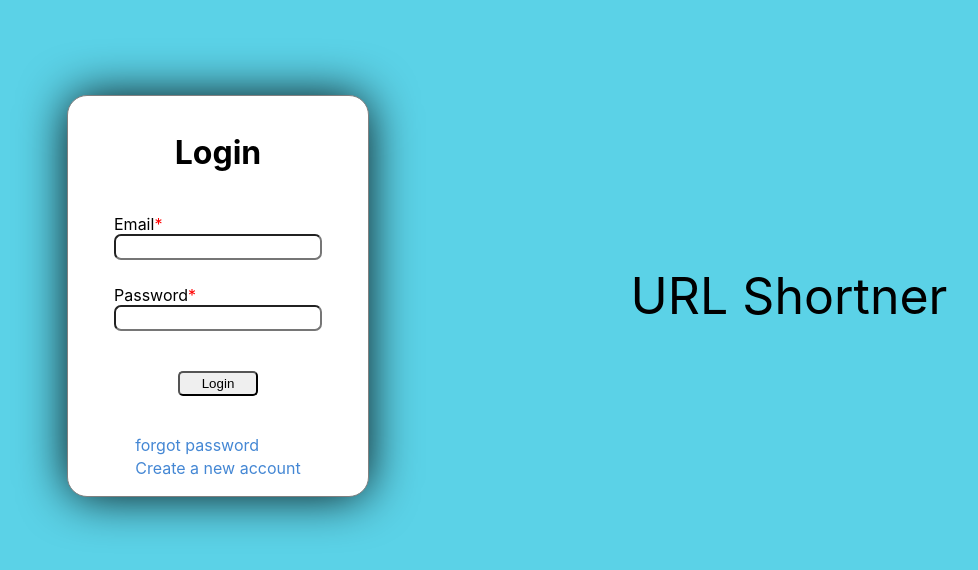
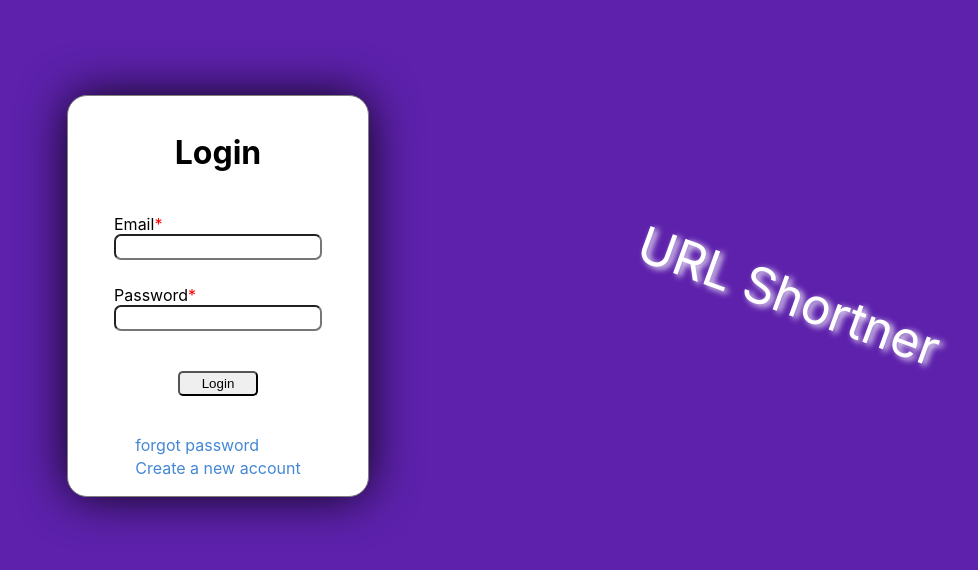
Before and after one commit to nandhamk98/url-shortner-frontend, a React (Create React App) app: page / in a window 1280 px wide. Shown: the part 104-674 px from the top of the page, without its empty margins (33-1011 px from the left). Built offline with nearby package versions, Linux system fonts and the light colour scheme.

Commit message:
Added new css changes

```diff
--- a/src/Components/Animation/AppTitle.js
+++ b/src/Components/Animation/AppTitle.js
@@ -1,3 +1,7 @@
 export function AppTitle() {
-  return <div className="app-title">URL Shortner</div>;
+  return (
+    <div className="app-title">
+      <p className="shadow">URL Shortner</p>
+    </div>
+  );
 }
--- a/src/Components/User/user.css
+++ b/src/Components/User/user.css
@@ -4,7 +4,7 @@
   display: flex;
   justify-content: flex-start;
   align-items: center;
-  background-color: rgb(91, 210, 231);
+  background-color: rgb(93, 33, 172);
 }
 
 .loginContainer {
@@ -87,7 +87,7 @@ input {
   align-items: center;
   height: 100vh;
   width: 100vw;
-  background-color: rgb(91, 210, 231);
+  background-color: rgb(93, 33, 172);
 }
 
 .forgetPasswordContainer {
@@ -116,4 +116,10 @@ input {
 .app-title {
   font-size: 50px;
   width: 50vw;
+  color: white;
+  transform: rotate(20deg);
 }
+
+.shadow {
+  text-shadow: 4px 1px 6px rgba(255, 255, 255, 1);
+}
```
